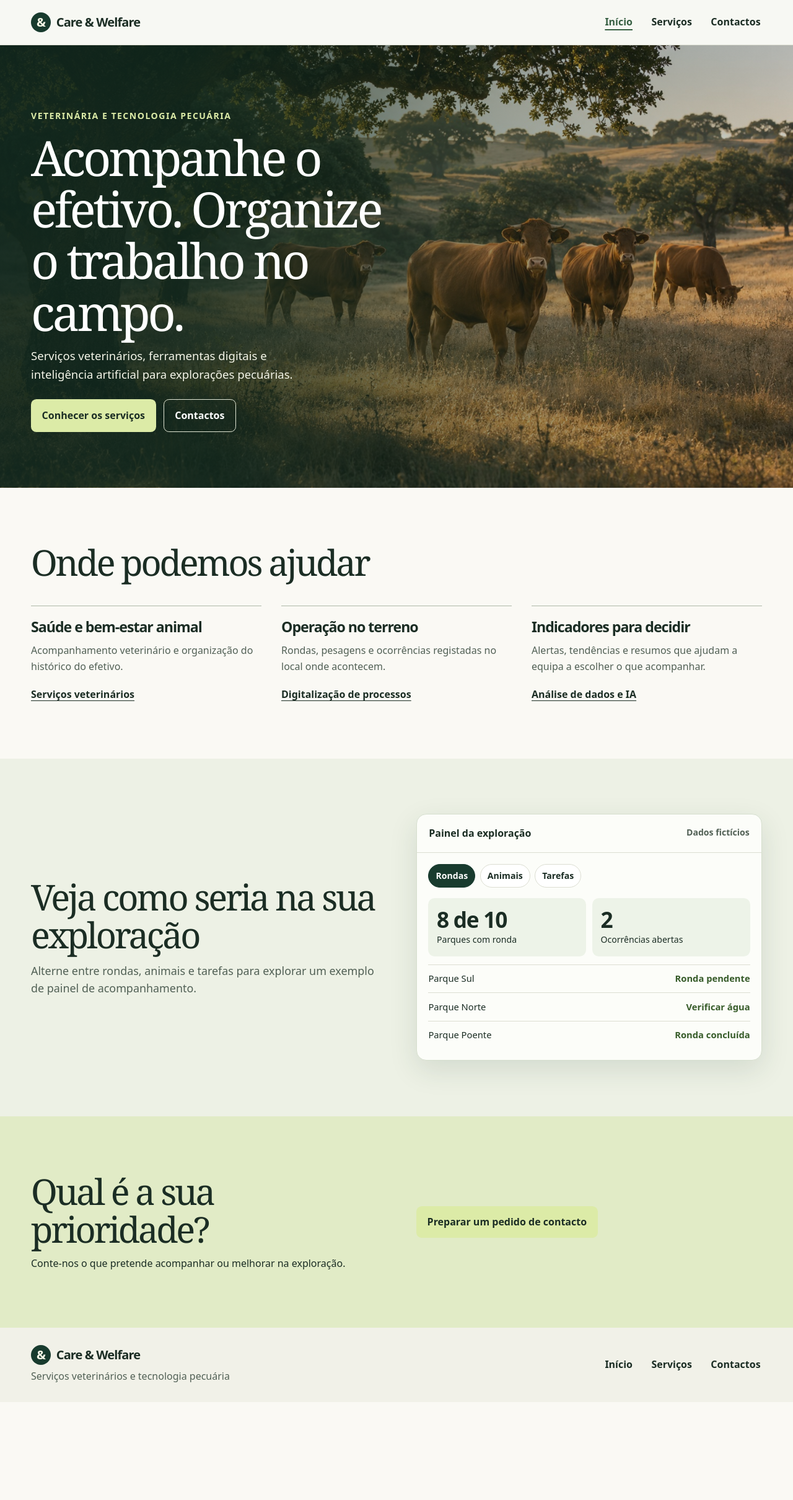
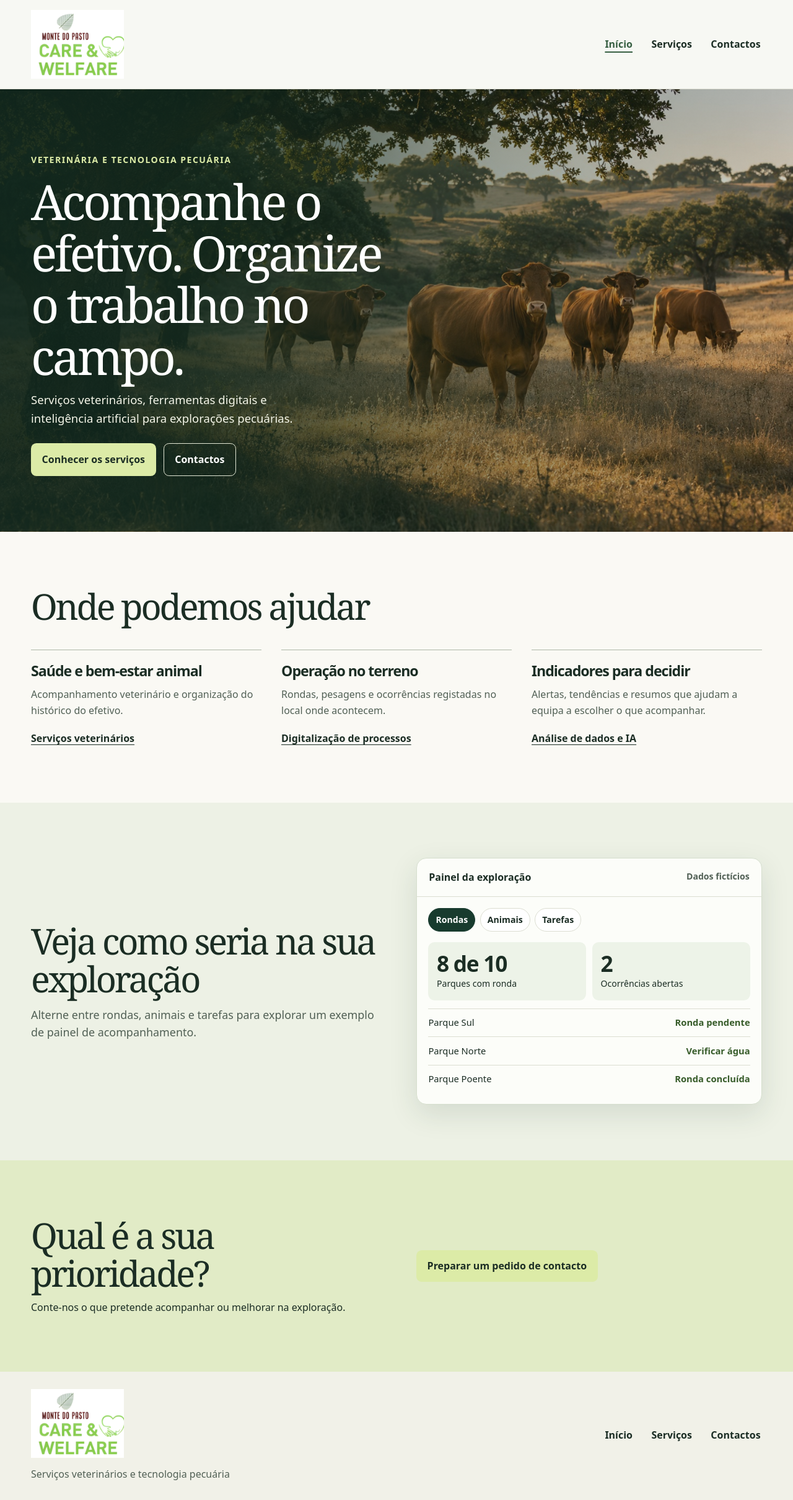
Before and after one commit to montedopasto/care-welfare, a plain HTML site: page index.html in a window 1280 px wide. Shown: the whole page at 62% size. Before the commit the page ends 2262 px from the top, so only its background shows below. Drawn offline with Linux system fonts and the light colour scheme.

Commit message:
Add files via upload

```diff
--- a/index.html
+++ b/index.html
@@ -10,7 +10,7 @@
 </head>
 <body>
 <a class="skip" href="#conteudo">Saltar para o conteúdo</a>
-<header><div class="shell"><a class="brand" href="index.html"><i aria-hidden="true">&amp;</i>Care &amp; Welfare</a><nav aria-label="Navegação principal"><a href="index.html" aria-current="page">Início</a>
+<header><div class="shell"><a class="brand" href="index.html"><span class="official-logo"><img src="carewelfare.png" alt="Care &amp; Welfare" width="500" height="500"></span></a><nav aria-label="Navegação principal"><a href="index.html" aria-current="page">Início</a>
 <a href="servicos.html">Serviços</a>
 <a href="contactos.html">Contactos</a></nav></div></header>
 <main id="conteudo">
@@ -35,6 +35,6 @@
 </div><div class="demo" aria-label="Demonstração interativa"><div class="demo-top"><strong>Painel da exploração</strong><span>Dados fictícios</span></div><div class="demo-main"><div class="switches" role="group" aria-label="Área da exploração"><button type="button" aria-pressed="true" data-demo="rondas">Rondas</button><button type="button" aria-pressed="false" data-demo="animais">Animais</button><button type="button" aria-pressed="false" data-demo="tarefas">Tarefas</button></div><div id="demo-output" aria-live="polite"><div class="metrics"><div class="metric"><strong>8 de 10</strong><span>Parques com ronda</span></div><div class="metric"><strong>2</strong><span>Ocorrências abertas</span></div></div><ul class="rows"><li><span>Parque Sul</span><b>Ronda pendente</b></li><li><span>Parque Norte</span><b>Verificar água</b></li><li><span>Parque Poente</span><b>Ronda concluída</b></li></ul></div></div></div></div></section>
 <section class="closing"><div class="shell split"><div><h2>Qual é a sua prioridade?</h2><p>Conte-nos o que pretende acompanhar ou melhorar na exploração.</p></div><div><a class="button" href="contactos.html">Preparar um pedido de contacto</a></div></div></section>
 </main>
-<footer><div class="shell"><div><a class="brand" href="index.html"><i aria-hidden="true">&amp;</i>Care &amp; Welfare</a><p>Serviços veterinários e tecnologia pecuária</p></div><nav aria-label="Navegação no rodapé"><a href="index.html">Início</a><a href="./servicos/">Serviços</a><a href="./contactos/">Contactos</a></nav></div></footer>
+<footer><div class="shell"><div><a class="brand" href="index.html"><span class="official-logo"><img src="carewelfare.png" alt="Care &amp; Welfare" width="500" height="500"></span></a><p>Serviços veterinários e tecnologia pecuária</p></div><nav aria-label="Navegação no rodapé"><a href="index.html">Início</a><a href="servicos.html">Serviços</a><a href="contactos.html">Contactos</a></nav></div></footer>
 </body>
 </html>
--- a/styles.css
+++ b/styles.css
@@ -42,3 +42,5 @@ footer p{margin-top:.35rem;color:var(--muted)}
 @media(prefers-reduced-motion:reduce){html{scroll-behavior:auto}}
 .masthead{background-image:linear-gradient(90deg,#10271eeb 0%,#11291ed9 25%,#142d2177 58%,#142d2133 100%),url("campo.jpg");background-position:center,center 56%;background-size:cover}
 @media(max-width:790px){.masthead{background-image:linear-gradient(90deg,#10271ee8,#10271e88),url("campo.jpg");background-position:center,62% 50%}}
+.official-logo{display:block;position:relative;overflow:hidden;width:150px;height:111px;background:white}
+.official-logo img{position:absolute;width:210px;height:210px;max-width:none;top:-43px;left:-29px}
```
Also changed, not shown: contactos.html (+2 -2 lines), servicos.html (+2 -2 lines), carewelfare.png (added).
